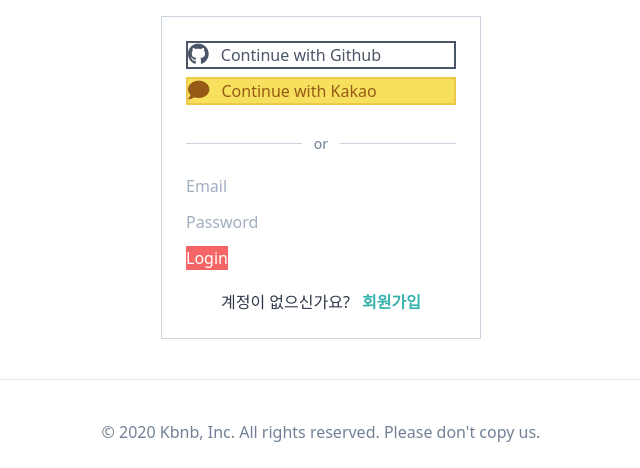
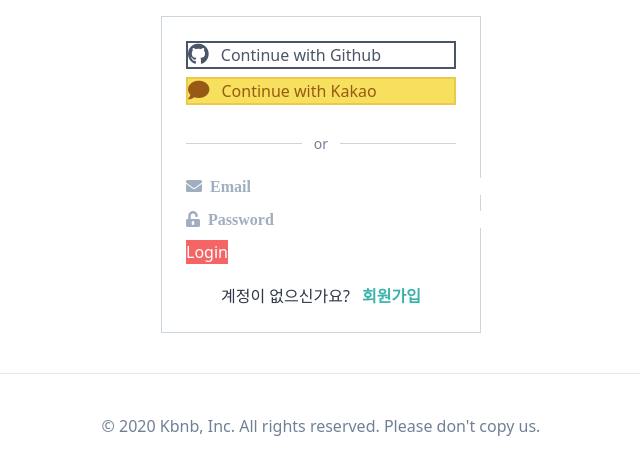
Before and after one commit to kih1024/airbnb_clone, a Django app: page /users/login in a window 1280 px wide. Shown: the part 80-548 px from the top of the page, without its empty margins (319-959 px from the left). Run offline with Django 3.2, Linux system fonts and the light colour scheme; some libraries are stand-ins or nearby versions.

Commit message:
input placeholder에 아이콘 추가

```diff
--- a/templates/users/login.html
+++ b/templates/users/login.html
@@ -19,8 +19,8 @@
             따라서 다른 사이트에서 로그인할수 있는것을 방지한다.{% endcomment %}
             {% csrf_token %}
 
-            <input type="email" placeholder="Email" class="mb-3">
-            <input type="password" placeholder="Password" class="mb-3">
+            <input type="email" placeholder="&#xf0e0  Email" class="mb-3 fas">
+            <input type="password" placeholder="&#xf13e  Password" class="mb-3 fas">
             <button class="btn bg-red-500 text-white">Login</button>
         </form>
 
```
